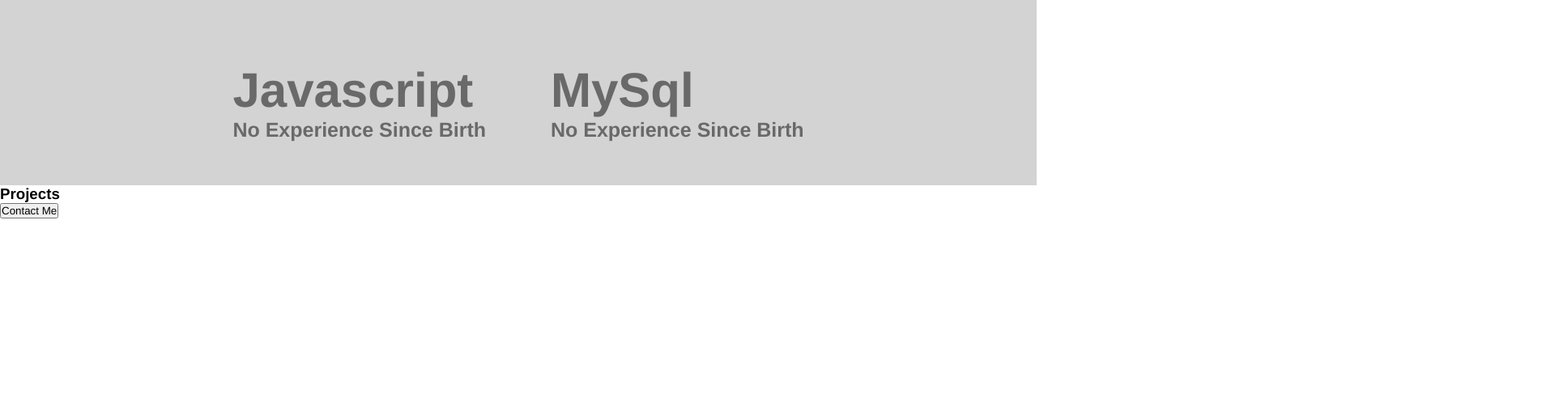
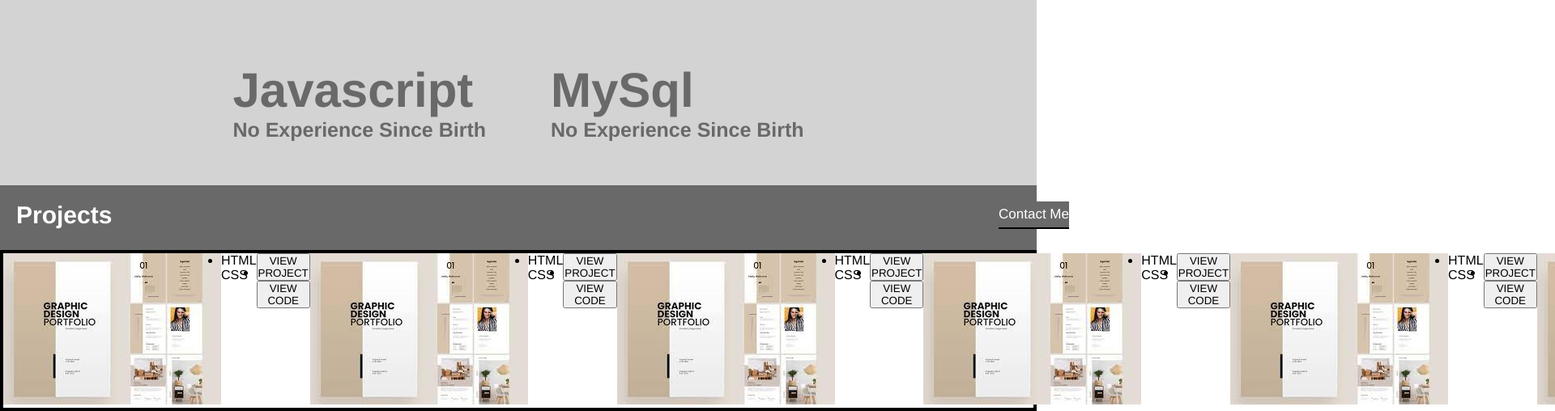
Before and after one commit to 3RV7N/wd82p, a plain HTML site: page replicate_portfolio/index.html in a window 1280 px wide. Shown: the part 740-1248 px from the top of the page at 81% size, 1920 px wide, since content can reach past the window. Before the commit the page ends 1010 px from the top, so only its background shows below. Drawn offline with Linux system fonts and the light colour scheme.

Commit message:
Add index root

```diff
--- /dev/null
+++ b/11-responsive_design/styles.css
@@ -0,0 +1,74 @@
+* {
+  padding: 0%;
+  margin: 0;
+  box-sizing: border-box;
+}
+
+.page {
+  display: flex;
+  flex-wrap: wrap;
+}
+
+.section {
+  width: 100%;
+  height: 300px;
+
+  display: flex;
+  justify-content: center;
+  align-items: center;
+}
+
+.menu {
+  background-color: #5995da;
+  height: 80px;
+}
+
+.header {
+  background-color: #b2d6ff;
+}
+
+.content {
+  background-color: #eaedf0;
+  height: 600px;
+}
+
+.sign-up {
+  background-color: #d6e9fe;
+}
+
+.feature-1 {
+  background-color: #f5cf8e;
+}
+
+.feature-2 {
+  background-color: pink;
+}
+
+.feature-2 {
+  background-color: #c8c6fa;
+}
+
+@media only screen and (min-width: 401px) and (max-width: 960px) {
+  .sign-up,
+  .feature-1,
+  .feature-2,
+  .feature-3 {
+    width: 50%;
+  }
+}
+
+@media only screen and (min-width: 961px) {
+  .feature-1,
+  .feature-2,
+  .feature-3 {
+    width: 33.3%;
+  }
+  .sign-up {
+    order: 1;
+    height: 200px;
+  }
+
+  .content {
+    order: 2;
+  }
+}
--- a/replicate_portfolio/index.html
+++ b/replicate_portfolio/index.html
@@ -65,11 +65,78 @@
         </li>
       </ul>
     </section>
-    <section>
-      <nav>
-        <h3>Projects</h3>
-        <button>Contact Me</button>
+    <section class="project-header-container">
+      <nav class="header-bottom-container">
+        <h3 class="project-title">Projects</h3>
+        <button class="contact-button-two">Contact Me</button>
       </nav>
+    </section>
+    <section class="project-design-portfolio-container">
+      <ul class="project-design-flexbox-container">
+        <div><img src="images/design-portfolio.jfif" alt="" /></div>
+        <li class="design-portfolio-language">
+          <p class="design-portfolio-html">HTML</p>
+          <p class="design-portfolio-shtml-css">CSS</p>
+        </li>
+        <li>
+          <button>VIEW PROJECT</button>
+          <button>VIEW CODE</button>
+        </li>
+        <div><img src="images/design-portfolio.jfif" alt="" /></div>
+        <li class="design-portfolio-language">
+          <p class="design-portfolio-html">HTML</p>
+          <p class="design-portfolio-shtml-css">CSS</p>
+        </li>
+        <li>
+          <button>VIEW PROJECT</button>
+          <button>VIEW CODE</button>
+        </li>
+        <div><img src="images/design-portfolio.jfif" alt="" /></div>
+        <li class="design-portfolio-language">
+          <p class="design-portfolio-html">HTML</p>
+          <p class="design-portfolio-shtml-css">CSS</p>
+        </li>
+        <li>
+          <button>VIEW PROJECT</button>
+          <button>VIEW CODE</button>
+        </li>
+        <div><img src="images/design-portfolio.jfif" alt="" /></div>
+        <li class="design-portfolio-language">
+          <p class="design-portfolio-html">HTML</p>
+          <p class="design-portfolio-shtml-css">CSS</p>
+        </li>
+        <li>
+          <button>VIEW PROJECT</button>
+          <button>VIEW CODE</button>
+        </li>
+        <div><img src="images/design-portfolio.jfif" alt="" /></div>
+        <li class="design-portfolio-language">
+          <p class="design-portfolio-html">HTML</p>
+          <p class="design-portfolio-shtml-css">CSS</p>
+        </li>
+        <li>
+          <button>VIEW PROJECT</button>
+          <button>VIEW CODE</button>
+        </li>
+        <div><img src="images/design-portfolio.jfif" alt="" /></div>
+        <li class="design-portfolio-language">
+          <p class="design-portfolio-html">HTML</p>
+          <p class="design-portfolio-shtml-css">CSS</p>
+        </li>
+        <li>
+          <button>VIEW PROJECT</button>
+          <button>VIEW CODE</button>
+        </li>
+        <div><img src="images/design-portfolio.jfif" alt="" /></div>
+        <li class="design-portfolio-language">
+          <p class="design-portfolio-html">HTML</p>
+          <p class="design-portfolio-shtml-css">CSS</p>
+        </li>
+        <li>
+          <button>VIEW PROJECT</button>
+          <button>VIEW CODE</button>
+        </li>
+      </ul>
     </section>
   </body>
 </html>
--- a/replicate_portfolio/styles.css
+++ b/replicate_portfolio/styles.css
@@ -119,3 +119,41 @@
   font-size: 25px;
   gap: 10em;
 }
+
+.project-header-container {
+  height: 80px;
+  background-color: #696969;
+}
+.header-bottom-container {
+  display: flex;
+  justify-content: space-between;
+  width: 1300px;
+  position: relative;
+  top: 20px;
+  left: 20px;
+}
+
+.project-title {
+  color: white;
+  font-size: 30px;
+}
+
+.contact-button-two {
+  background-color: #696969;
+  color: white;
+  border-top: none;
+  border-left: none;
+  border-right: none;
+  font-size: 17px;
+  cursor: pointer;
+}
+
+.project-design-portfolio-container {
+  border: 2px black solid;
+}
+
+.project-design-flexbox-container {
+  display: flex;
+  border: 2px black solid;
+  justify-content: space-around;
+}
```
Also changed, not shown: 11-responsive_design/index.html (added, +28 -0 lines), index.html (+1 -0 lines), 06-css_foundadtions/07-css_selectors/index.html (added), 06-css_foundadtions/product.css (added), 11-responsive_design/images/content.svg (added), 11-responsive_design/images/feature.svg (added), 11-responsive_design/images/header.svg (added), 11-responsive_design/images/sign-up.svg (added), replicate_portfolio/images/design-portfolio.jfif (added).
